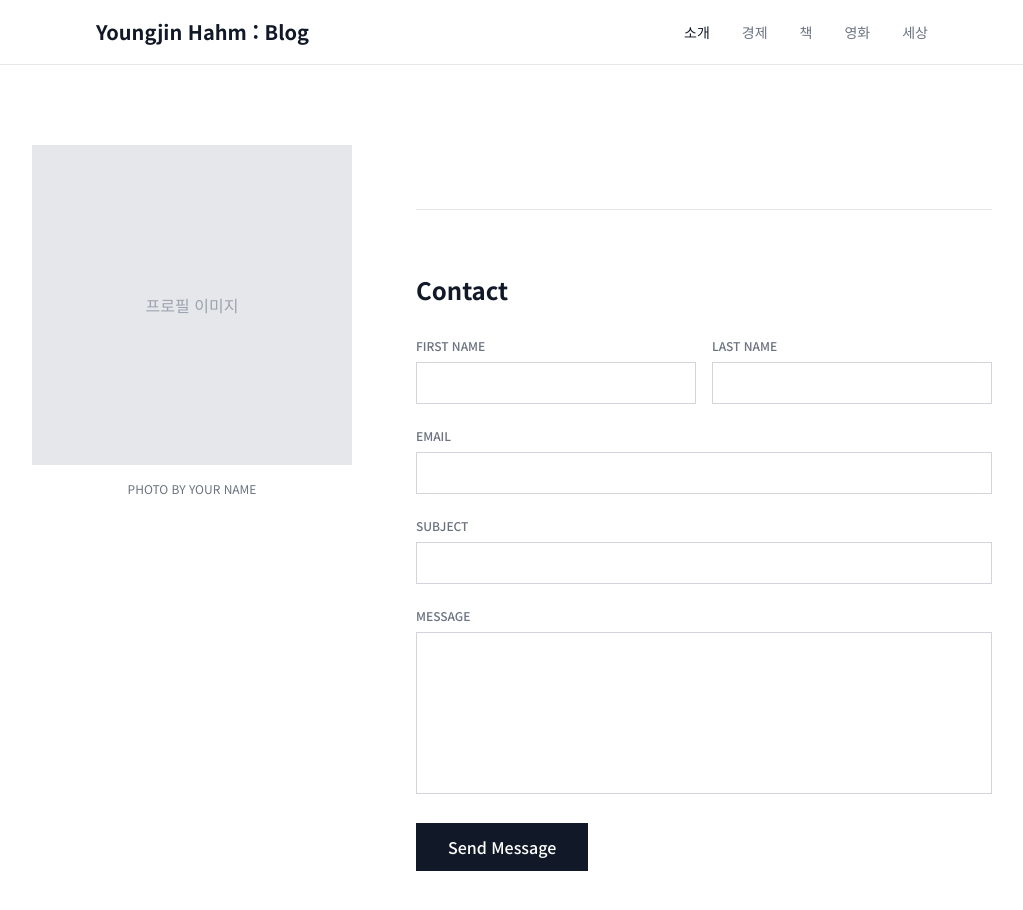
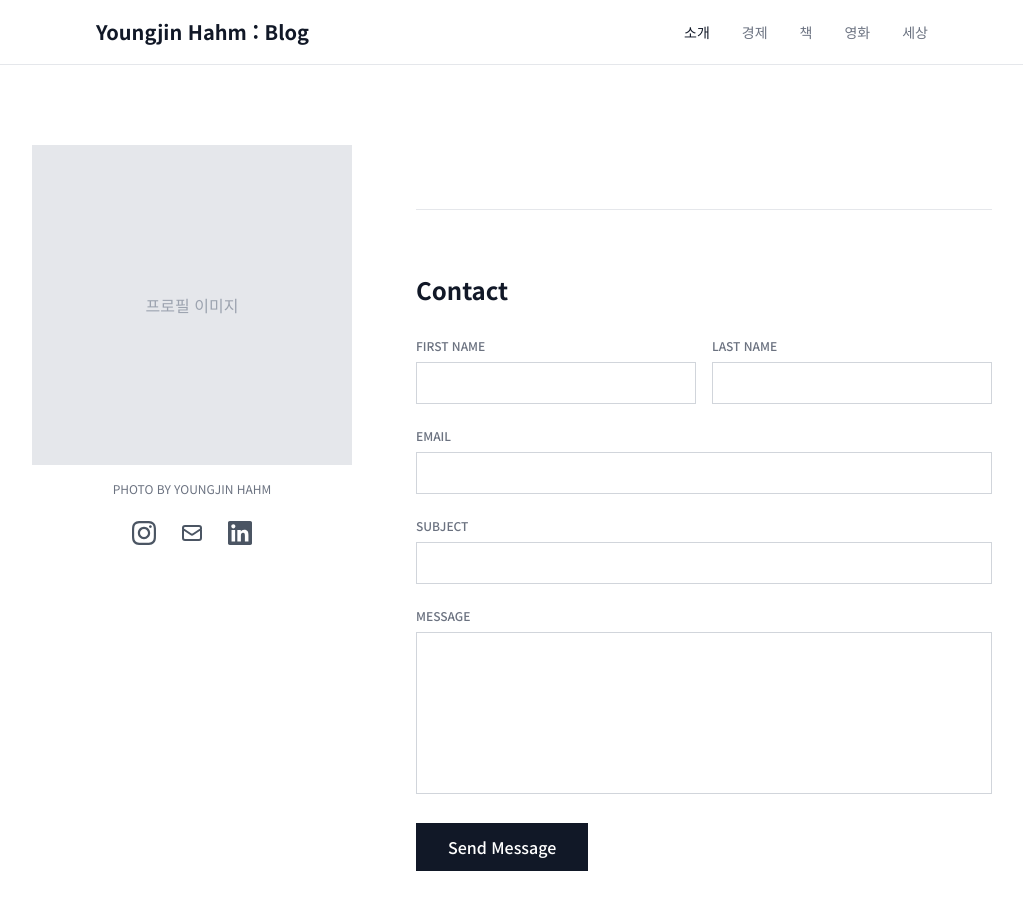
Before and after one commit to youngjinhahm/my-blog, a Next.js app: page /about in a window 1280 px wide. Shown: the top 910 px of the page, without its empty margins (128-1151 px from the left). Built offline with nearby package versions, Linux system fonts and the light colour scheme; no server answers; the database is empty.

Commit message:
Add social links to about page

```diff
--- a/app/about/page.tsx
+++ b/app/about/page.tsx
@@ -25,17 +25,54 @@
       <main className="min-h-screen bg-white">
         <div className="max-w-5xl mx-auto px-8 py-20">
           <div className="flex gap-16 items-start">
-            {/* 왼쪽: 프로필 이미지 */}
+            {/* 왼쪽: 프로필 이미지 + 소셜 링크 */}
             <div className="w-80 flex-shrink-0">
               <div className="bg-gray-200 aspect-square mb-4">
-                {/* 프로필 이미지 영역 - 관리자 페이지에서 이미지 URL을 content에 포함시킬 수 있습니다 */}
+                {/* 프로필 이미지 영역 */}
                 <div className="w-full h-full flex items-center justify-center text-gray-400">
                   프로필 이미지
                 </div>
               </div>
-              <p className="text-xs text-gray-500 text-center">
-                PHOTO BY YOUR NAME
+              <p className="text-xs text-gray-500 text-center mb-6">
+                PHOTO BY YOUNGJIN HAHM
               </p>
+
+              {/* 소셜 링크 */}
+              <div className="flex justify-center gap-6">
+                <a
+                  href="https://www.instagram.com/youngjinhahm/"
+                  target="_blank"
+                  rel="noopener noreferrer"
+                  className="text-gray-600 hover:text-gray-900 transition"
+                  aria-label="Instagram"
+                >
+                  <svg className="w-6 h-6" fill="currentColor" viewBox="0 0 24 24">
+                    <path d="M12 2.163c3.204 0 3.584.012 4.85.07 3.252.148 4.771 1.691 4.919 4.919.058 1.265.069 1.645.069 4.849 0 3.205-.012 3.584-.069 4.849-.149 3.225-1.664 4.771-4.919 4.919-1.266.058-1.644.07-4.85.07-3.204 0-3.584-.012-4.849-.07-3.26-.149-4.771-1.699-4.919-4.92-.058-1.265-.07-1.644-.07-4.849 0-3.204.013-3.583.07-4.849.149-3.227 1.664-4.771 4.919-4.919 1.266-.057 1.645-.069 4.849-.069zm0-2.163c-3.259 0-3.667.014-4.947.072-4.358.2-6.78 2.618-6.98 6.98-.059 1.281-.073 1.689-.073 4.948 0 3.259.014 3.668.072 4.948.2 4.358 2.618 6.78 6.98 6.98 1.281.058 1.689.072 4.948.072 3.259 0 3.668-.014 4.948-.072 4.354-.2 6.782-2.618 6.979-6.98.059-1.28.073-1.689.073-4.948 0-3.259-.014-3.667-.072-4.947-.196-4.354-2.617-6.78-6.979-6.98-1.281-.059-1.69-.073-4.949-.073zm0 5.838c-3.403 0-6.162 2.759-6.162 6.162s2.759 6.163 6.162 6.163 6.162-2.759 6.162-6.163c0-3.403-2.759-6.162-6.162-6.162zm0 10.162c-2.209 0-4-1.79-4-4 0-2.209 1.791-4 4-4s4 1.791 4 4c0 2.21-1.791 4-4 4zm6.406-11.845c-.796 0-1.441.645-1.441 1.44s.645 1.44 1.441 1.44c.795 0 1.439-.645 1.439-1.44s-.644-1.44-1.439-1.44z"/>
+                  </svg>
+                </a>
+
+                <a
+                  href="mailto:youngjinhahm@gmail.com"
+                  className="text-gray-600 hover:text-gray-900 transition"
+                  aria-label="Email"
+                >
+                  <svg className="w-6 h-6" fill="none" stroke="currentColor" viewBox="0 0 24 24">
+                    <path strokeLinecap="round" strokeLinejoin="round" strokeWidth={2} d="M3 8l7.89 5.26a2 2 0 002.22 0L21 8M5 19h14a2 2 0 002-2V7a2 2 0 00-2-2H5a2 2 0 00-2 2v10a2 2 0 002 2z" />
+                  </svg>
+                </a>
+
+                <a
+                  href="https://www.linkedin.com/in/youngjin-hahm/"
+                  target="_blank"
+                  rel="noopener noreferrer"
+                  className="text-gray-600 hover:text-gray-900 transition"
+                  aria-label="LinkedIn"
+                >
+                  <svg className="w-6 h-6" fill="currentColor" viewBox="0 0 24 24">
+                    <path d="M20.447 20.452h-3.554v-5.569c0-1.328-.027-3.037-1.852-3.037-1.853 0-2.136 1.445-2.136 2.939v5.667H9.351V9h3.414v1.561h.046c.477-.9 1.637-1.85 3.37-1.85 3.601 0 4.267 2.37 4.267 5.455v6.286zM5.337 7.433c-1.144 0-2.063-.926-2.063-2.065 0-1.138.92-2.063 2.063-2.063 1.14 0 2.064.925 2.064 2.063 0 1.139-.925 2.065-2.064 2.065zm1.782 13.019H3.555V9h3.564v11.452zM22.225 0H1.771C.792 0 0 .774 0 1.729v20.542C0 23.227.792 24 1.771 24h20.451C23.2 24 24 23.227 24 22.271V1.729C24 .774 23.2 0 22.222 0h.003z"/>
+                  </svg>
+                </a>
+              </div>
             </div>
 
             {/* 오른쪽: 소개 텍스트 */}
```
